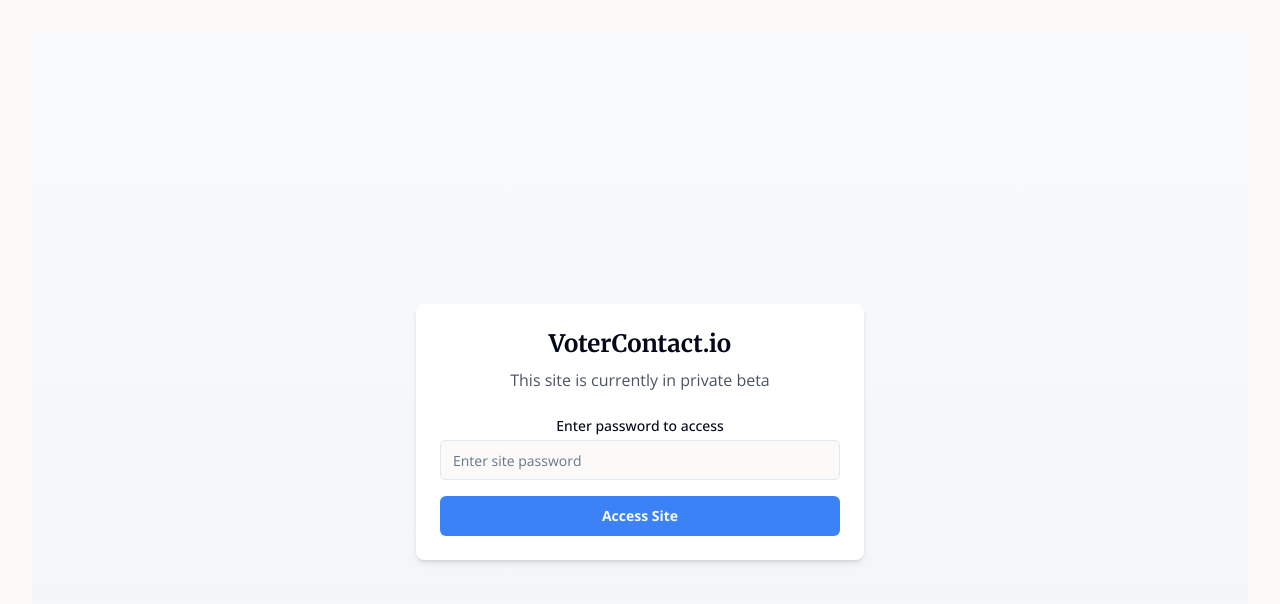
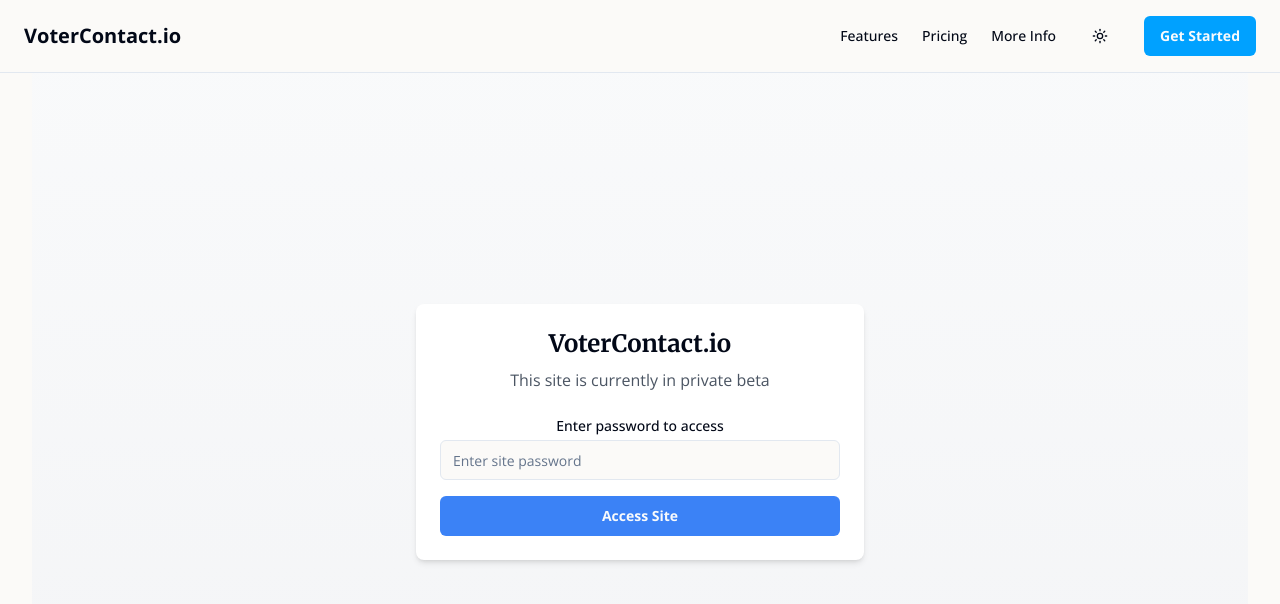
Before and after one commit to dkdev-io/voter-analytics-hub, a React (Vite) app: page / in a window 1280 px wide. Shown: the top 604 px of the page. Built offline with nearby package versions, Linux system fonts and the light colour scheme.

Commit message:
Show Navbar on all pages
The Navbar component is now rendered on all pages except the authentication page. This provides consistent navigation throughout the application.
</

```diff
--- a/src/App.tsx
+++ b/src/App.tsx
@@ -12,6 +12,7 @@ import NotFound from '@/pages/NotFound';
 import { AuthGuard } from '@/components/AuthGuard';
 import AIChat from '@/pages/AIChat';
 import { IssueTracker } from '@/components/issue-log/IssueTracker';
+import { DashboardNavbar } from '@/components/DashboardNavbar';
 import './App.css';
 
 function App() {
@@ -31,6 +32,7 @@ function App() {
 function AppContent() {
   return (
     <div className="app">
+      <DashboardNavbar />
       <main>
         <Routes>
           <Route path="/" element={<Landing />} />
--- /dev/null
+++ b/src/components/DashboardNavbar.tsx
@@ -0,0 +1,125 @@
+
+import { Link, useNavigate, useLocation } from 'react-router-dom';
+import { Button } from '@/components/ui/button';
+import { LogOut, MessageSquare } from 'lucide-react';
+import { useAuth } from '@/hooks/useAuth';
+import { ThemeToggle } from '@/components/ThemeToggle';
+import { useMobile } from '@/hooks/useMobile';
+import { useState } from 'react';
+import { Menu, X } from 'lucide-react';
+
+export const DashboardNavbar = () => {
+  const { user, signOut } = useAuth();
+  const navigate = useNavigate();
+  const location = useLocation();
+  const { isMobile } = useMobile();
+  const [isMenuOpen, setIsMenuOpen] = useState(false);
+
+  const toggleMenu = () => setIsMenuOpen(!isMenuOpen);
+
+  const handleSignOut = async () => {
+    await signOut();
+    navigate('/');
+  };
+
+  // Don't render on auth page
+  if (location.pathname === '/auth') {
+    return null;
+  }
+
+  return (
+    <header className="fixed top-0 left-0 right-0 bg-background border-b z-50">
+      <div className="container mx-auto py-4 px-4 md:px-6">
+        <div className="flex justify-between items-center">
+          <Link to="/" className="font-bold text-xl">VoterContact.io</Link>
+
+          {isMobile ? (
+            <div className="flex items-center">
+              <ThemeToggle />
+              <Button variant="ghost" size="icon" onClick={toggleMenu} className="ml-2">
+                {isMenuOpen ? <X /> : <Menu />}
+              </Button>
+
+              {isMenuOpen && (
+                <div className="absolute top-16 left-0 right-0 bg-background shadow-lg p-4 flex flex-col gap-4">
+                  {user && (
+                    <>
+                      <Link to="/dashboard" className="py-2" onClick={toggleMenu}>Dashboard</Link>
+                      <Link to="/connect-data" className="py-2" onClick={toggleMenu}>Connect Data</Link>
+                      <Link to="/ai-chat" className="py-2" onClick={toggleMenu}>AI Chat</Link>
+                      <Button
+                        onClick={handleSignOut}
+                        variant="outline"
+                        className="w-full justify-start"
+                      >
+                        <LogOut className="mr-2 h-4 w-4" />
+                        Sign Out
+                      </Button>
+                    </>
+                  )}
+                  {!user && location.pathname !== '/' && (
+                    <Link to="/" className="py-2" onClick={toggleMenu}>Home</Link>
+                  )}
+                  {!user && location.pathname === '/' && (
+                    <>
+                      <Link to="/#features" className="py-2" onClick={toggleMenu}>Features</Link>
+                      <Link to="/#pricing" className="py-2" onClick={toggleMenu}>Pricing</Link>
+                      <Link to="/#more-info" className="py-2" onClick={toggleMenu}>More Info</Link>
+                      <Link to="/auth" onClick={toggleMenu}>
+                        <Button className="w-full bg-primary hover:bg-primary/90 text-primary-foreground">
+                          Get Started
+                        </Button>
+                      </Link>
+                    </>
+                  )}
+                </div>
+              )}
+            </div>
+          ) : (
+            <div className="flex items-center gap-6">
+              {user ? (
+                <>
+                  <nav className="flex items-center gap-6">
+                    <Link to="/dashboard" className="text-sm font-medium hover:text-primary transition-colors">Dashboard</Link>
+                    <Link to="/connect-data" className="text-sm font-medium hover:text-primary transition-colors">Connect Data</Link>
+                    <Link to="/ai-chat" className="text-sm font-medium hover:text-primary transition-colors">
+                      <div className="flex items-center">
+                        <MessageSquare className="mr-1 h-4 w-4" />
+                        AI Chat
+                      </div>
+                    </Link>
+                  </nav>
+                  <ThemeToggle />
+                  <Button onClick={handleSignOut} variant="outline" size="sm">
+                    <LogOut className="mr-2 h-4 w-4" />
+                    Sign Out
+                  </Button>
+                </>
+              ) : (
+                <>
+                  {location.pathname !== '/' ? (
+                    <nav className="flex items-center gap-6">
+                      <Link to="/" className="text-sm font-medium hover:text-primary transition-colors">Home</Link>
+                    </nav>
+                  ) : (
+                    <nav className="flex items-center gap-6">
+                      <Link to="/#features" className="text-sm font-medium hover:text-primary transition-colors">Features</Link>
+                      <Link to="/#pricing" className="text-sm font-medium hover:text-primary transition-colors">Pricing</Link>
+                      <Link to="/#more-info" className="text-sm font-medium hover:text-primary transition-colors">More Info</Link>
+                    </nav>
+                  )}
+                  <ThemeToggle />
+                  {location.pathname !== '/auth' && (
+                    <Link to="/auth">
+                      <Button className="bg-primary hover:bg-primary/90 text-primary-foreground">Get Started</Button>
+                    </Link>
+                  )}
+                </>
+              )}
+            </div>
+          )}
+        </div>
+      </div>
+    </header>
+  );
+};
--- a/src/pages/Landing.tsx
+++ b/src/pages/Landing.tsx
@@ -1,19 +1,17 @@
 
-import { Navbar } from '@/components/landing/Navbar';
-import { Hero } from '@/components/landing/Hero';
 import { HowItWorks } from '@/components/landing/HowItWorks';
 import { DataAccess } from '@/components/landing/DataAccess';
 import { Features } from '@/components/landing/Features';
 import { Pricing } from '@/components/landing/Pricing';
 import { Footer } from '@/components/landing/Footer';
 import { PasswordGate } from '@/components/landing/PasswordGate';
+import { Hero } from '@/components/landing/Hero';
 
 const Landing = () => {
   return (
     <PasswordGate>
       <div className="min-h-screen font-sans">
-        <Navbar />
-        <main>
+        <main className="pt-16"> {/* Added padding-top to account for fixed navbar */}
           <Hero />
           <HowItWorks />
           <DataAccess />
```
